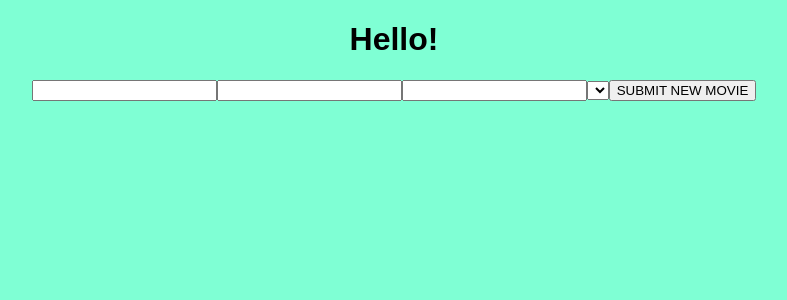
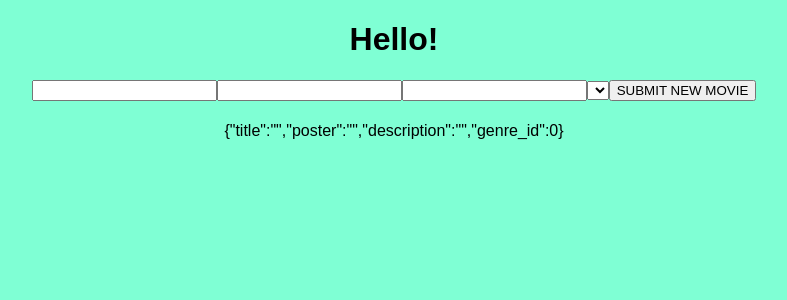
Before and after one commit to Matthewharrisak/movie-sagas., a React (Create React App) app: page / in a window 1280 px wide. Shown: the top 300 px of the page, without its empty margins (246-1033 px from the left). Built offline with nearby package versions, Linux system fonts and the light colour scheme.

Commit message:
adding newMovie object to reduxStore

```diff
--- a/src/components/AddMovies/AddMovies.js
+++ b/src/components/AddMovies/AddMovies.js
@@ -39,7 +39,7 @@ class AddMovies extends Component {
       <h1> {this.state.newMovie.poster} </h1>
       <h1> {this.state.newMovie.title} </h1>
       <h1> {this.state.newMovie.description} </h1>
-
+      {JSON.stringify(this.state.newMovie)}
       </div>
     );
   }
--- a/src/index.js
+++ b/src/index.js
@@ -21,7 +21,7 @@ yield takeEvery('ADD_MOVIE', newMovie)
 
 function* newMovie(action){
     console.log('what are we getting from add movie?' , action.payload);
-
+    yield Axios.post('/api/movie' ,action.payload);
 }
 
 function* fetchMovie() {
```
